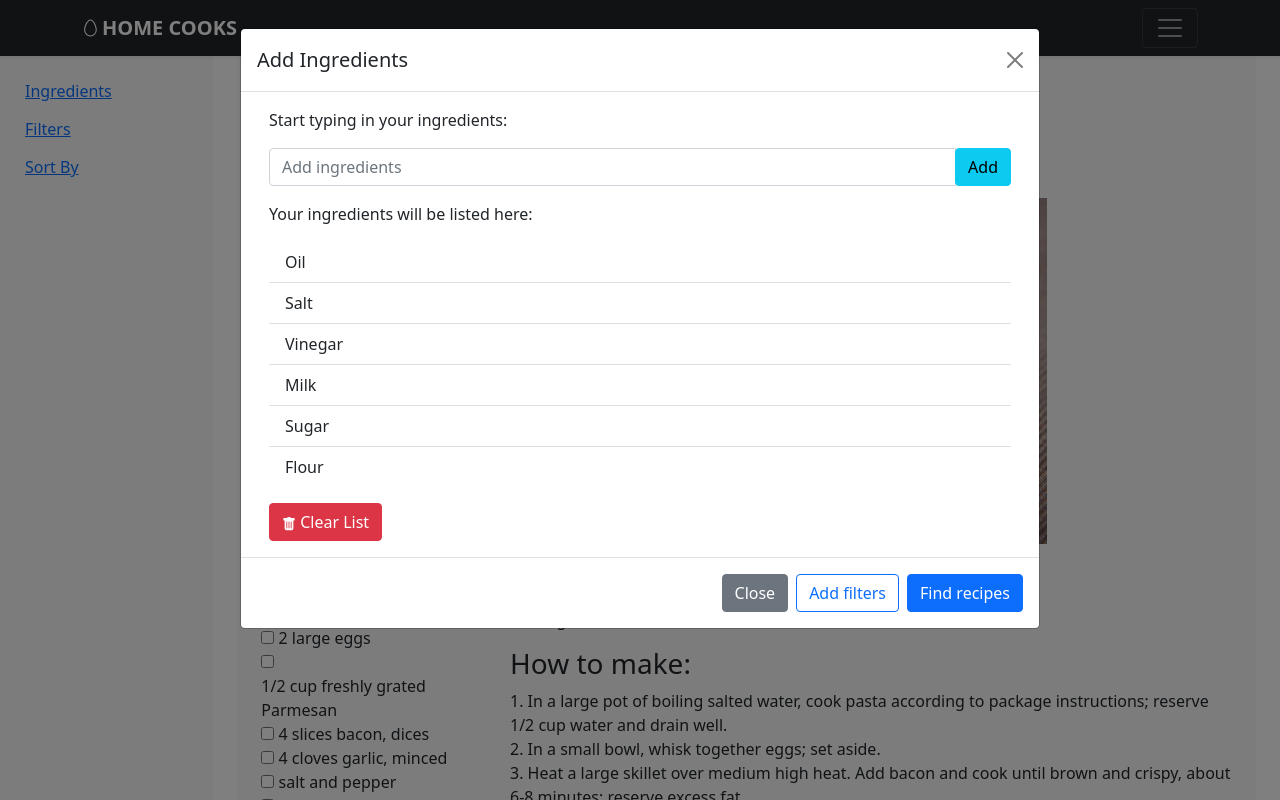
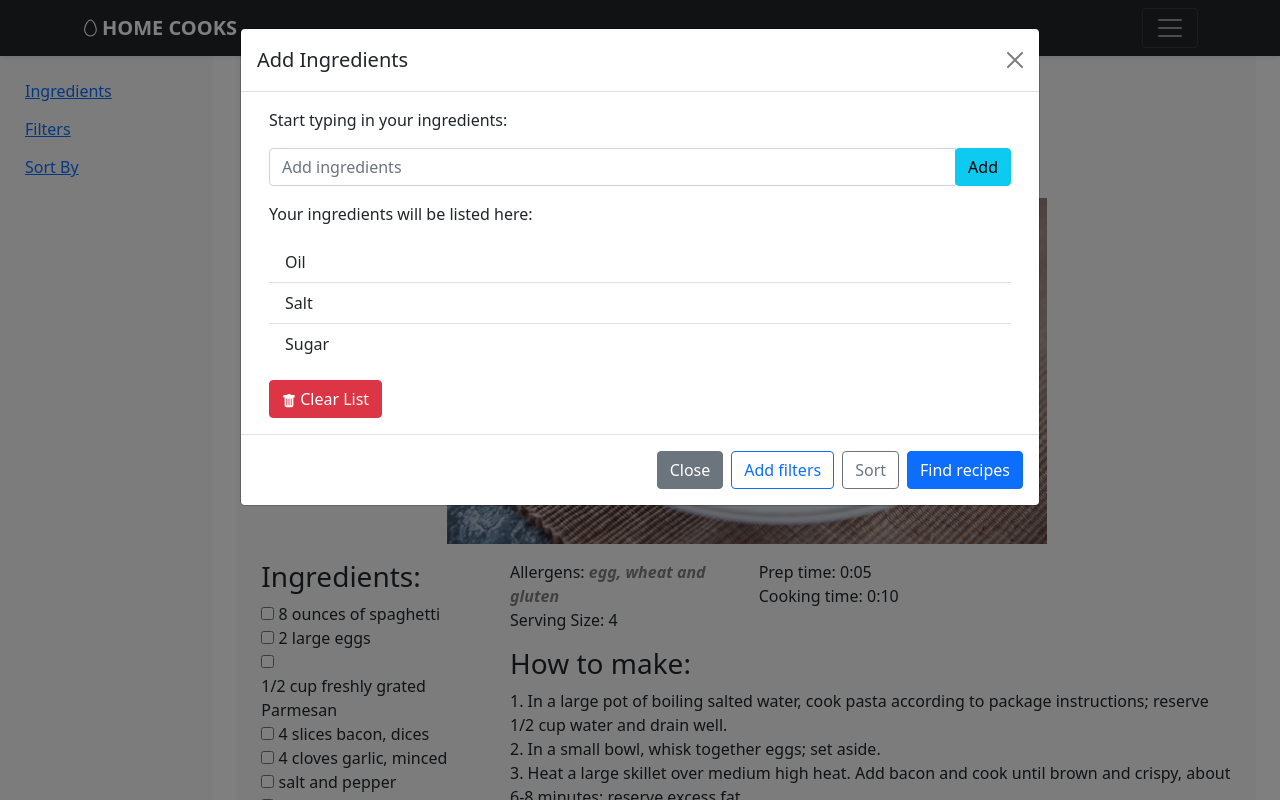
Before and after one commit to int-elligence2021/int-elligence2021.github.io, a Flask app: page /display in a window 1280 px wide, after a click on "Ingredients". Run offline with Flask 2, Linux system fonts and the light colour scheme; some libraries are stand-ins or nearby versions.

Commit message:
moved sortby modal to index and store sort method on server

```diff
--- a/server.py
+++ b/server.py
@@ -39,6 +39,8 @@ def results_page():
         excluded=request.form.getlist('negSearch')
         excluded=','.join(excluded)
 
+        sortby=request.form.get('sortby') #TODO: pass this into python function
+
         recipe_list = handle_selections({
             'health': health,
             'diet': diet,
@@ -55,9 +57,12 @@ def results_page():
             session['error'] = recipe_list['error']
             return redirect(url_for('index')) # redirects to index
 
-    # THIS THROWS AN ERROR IF /RESULTS IS A GET REQUEST (i.e when pressed 'back' from display)
-    # a possible solution is to store the recipe details in a global variable (possibly in a JSON file)
-    return render_template('results_page.html', recipes=recipe_list['recipes'])
+        # a possible solution is to store the recipe details in a global variable (possibly in a JSON file)
+        return render_template('results_page.html', recipes=recipe_list['recipes'])
+
+    # else GET
+    # for now, recipes is empty unlike the POST method so the recipe page will be empty (apart from the Carbonara)
+    return render_template('results_page.html', recipes={})
 
 @app.route('/display')
 def display_page():
--- a/templates/base.html
+++ b/templates/base.html
@@ -116,12 +116,9 @@
                   <p>Your ingredients will be listed here:</p>
                   <div class="col-12">
                     <ul class="list-group list-group-flush" id="add_ingredients_list">
-                      <li class="list-group-item" onclick="remove_list_item(this)" data-toggle="tooltip" data-placement="top" title="Click to remove"><input type="hidden", name="addIngred" value="oil">Oil</li>
-                      <li class="list-group-item" onclick="remove_list_item(this)" data-toggle="tooltip" data-placement="top" title="Click to remove"><input type="hidden", name="addIngred" value="salt">Salt</li>
-                      <li class="list-group-item" onclick="remove_list_item(this)" data-toggle="tooltip" data-placement="top" title="Click to remove"><input type="hidden", name="addIngred" value="vinegar">Vinegar</li>
-                      <li class="list-group-item" onclick="remove_list_item(this)" data-toggle="tooltip" data-placement="top" title="Click to remove"><input type="hidden", name="addIngred" value="milk">Milk</li>
-                      <li class="list-group-item" onclick="remove_list_item(this)" data-toggle="tooltip" data-placement="top" title="Click to remove"><input type="hidden", name="addIngred" value="sugar">Sugar</li>
-                      <li class="list-group-item" onclick="remove_list_item(this)" data-toggle="tooltip" data-placement="top" title="Click to remove"><input type="hidden", name="addIngred" value="flour">Flour</li>
+                      <li class="list-group-item" onclick="remove_list_item(this)" data-toggle="tooltip" data-placement="top" title="Click to remove"><input type="hidden" name="addIngred" value="oil">Oil</li>
+                      <li class="list-group-item" onclick="remove_list_item(this)" data-toggle="tooltip" data-placement="top" title="Click to remove"><input type="hidden" name="addIngred" value="salt">Salt</li>
+                      <li class="list-group-item" onclick="remove_list_item(this)" data-toggle="tooltip" data-placement="top" title="Click to remove"><input type="hidden" name="addIngred" value="sugar">Sugar</li>
                     </ul>
                   </div>
                   <p></p>
@@ -139,6 +136,7 @@
             <div class="modal-footer">
               <button type="button" class="btn btn-secondary" data-bs-dismiss="modal">Close</button>
               <button type="button" class="btn btn-outline-primary" data-bs-dismiss="modal" data-bs-toggle="modal" data-bs-target="#filtersModal">Add filters</button>
+              <button type="button" class="btn btn-outline-secondary" data-bs-dismiss="modal" data-bs-toggle="modal" data-bs-target="#sortbyModal">Sort</button>
               <input type="submit" value="Find recipes" class="btn btn-primary">
             </div>
           </div>
@@ -475,18 +473,19 @@
             <div class="modal-footer">
               <button type="button" class="btn btn-secondary" data-bs-dismiss="modal">Close</button>
               <button type="button" class="btn btn-outline-primary" data-bs-dismiss="modal" data-bs-toggle="modal" data-bs-target="#ingredientsModal">Add ingredients</button>
+              <button type="button" class="btn btn-outline-secondary" data-bs-dismiss="modal" data-bs-toggle="modal" data-bs-target="#sortbyModal">Sort</button>
               <input type="submit" value="Find recipes" class="btn btn-primary">
             </div>
           </div>
         </div>
       </div>
 
-      </form>
+
       <!---##############################################################################################################################-->
 
       <!-- sortbyModal -->
       <div class="modal fade" id="sortbyModal" tabindex="-1" aria-labelledby="sortbyModalLabel" aria-hidden="true">
-        <div class="modal-dialog modal-dialog-centered modal-lg">
+        <div class="modal-dialog modal-lg">
           <div class="modal-content">
             <div class="modal-header">
               <h5 class="modal-title" id="sortbyModalLabel">Sort Recipes By</h5>
@@ -495,38 +494,52 @@
             <div class="modal-body">
 
               <div class="form-check">
-                <input class="form-check-input" type="radio" id="sortby_alpha" name="sortby" checked>
+                <input class="form-check-input" type="radio" id="sortby_alpha" name="sortby" value="alpha" checked>
                 <label class="form-check-label" for="sortby_alpha">Alphabetical order</label>
               </div>
               <div class="form-check">
-                <input class="form-check-input" type="radio" id="sortby_shorttime" name="sortby">
+                <input class="form-check-input" type="radio" id="sortby_shorttime" name="sortby" value="ascending">
                 <label class="form-check-label" for="sortby_shorttime">
                   Shortest to longest cooking time
                 </label>
               </div>
 
               <div class="form-check">
-                <input class="form-check-input" type="radio" id="sortby_longtime" name="sortby">
+                <input class="form-check-input" type="radio" id="sortby_longtime" name="sortby" value="descending">
                 <label class="form-check-label" for="sortby_longtime">
                   Longest to shortest cooking time
                 </label>
               </div>
 
               <div class="form-check">
-                <input class="form-check-input" type="radio" id="sortby_calories" name="sortby">
+                <input class="form-check-input" type="radio" id="sortby_calories" name="sortby" value="calories">
                 <label class="form-check-label" for="sortby_calories">
                   Lowest to highest calories
+                </label>
+              </div>
+
+              <div class="form-check">
+                <input class="form-check-input" type="radio" id="sortby_ingredients" name="sortby" value="missing">
+                <label class="form-check-label" for="sortby_ingredients">
+                  Least number of missing ingredients
                 </label>
               </div>
 
             </div>
             <div class="modal-footer">
               <button type="button" class="btn btn-secondary" data-bs-dismiss="modal">Close</button>
-              <button type="button" class="btn btn-primary"><a href="{{ url_for('results_page') }}" style="color:inherit;text-decoration: none">Sort</a></button>
+              <button type="button" class="btn btn-outline-primary" data-bs-dismiss="modal" data-bs-toggle="modal" data-bs-target="#ingredientsModal">Add ingredients</button>
+              <button type="button" class="btn btn-outline-secondary" data-bs-dismiss="modal" data-bs-toggle="modal" data-bs-target="#filtersModal">Add filters</button>
+              <input type="submit" value="Sort" class="btn btn-primary">
             </div>
           </div>
         </div>
       </div>
+
+
+
+      </form>
+      <!---##############################################################################################################################-->
 
 
       <footer class="text-muted py-5">
```
Also changed, not shown: templates/results_page.html (+10 -6 lines).
